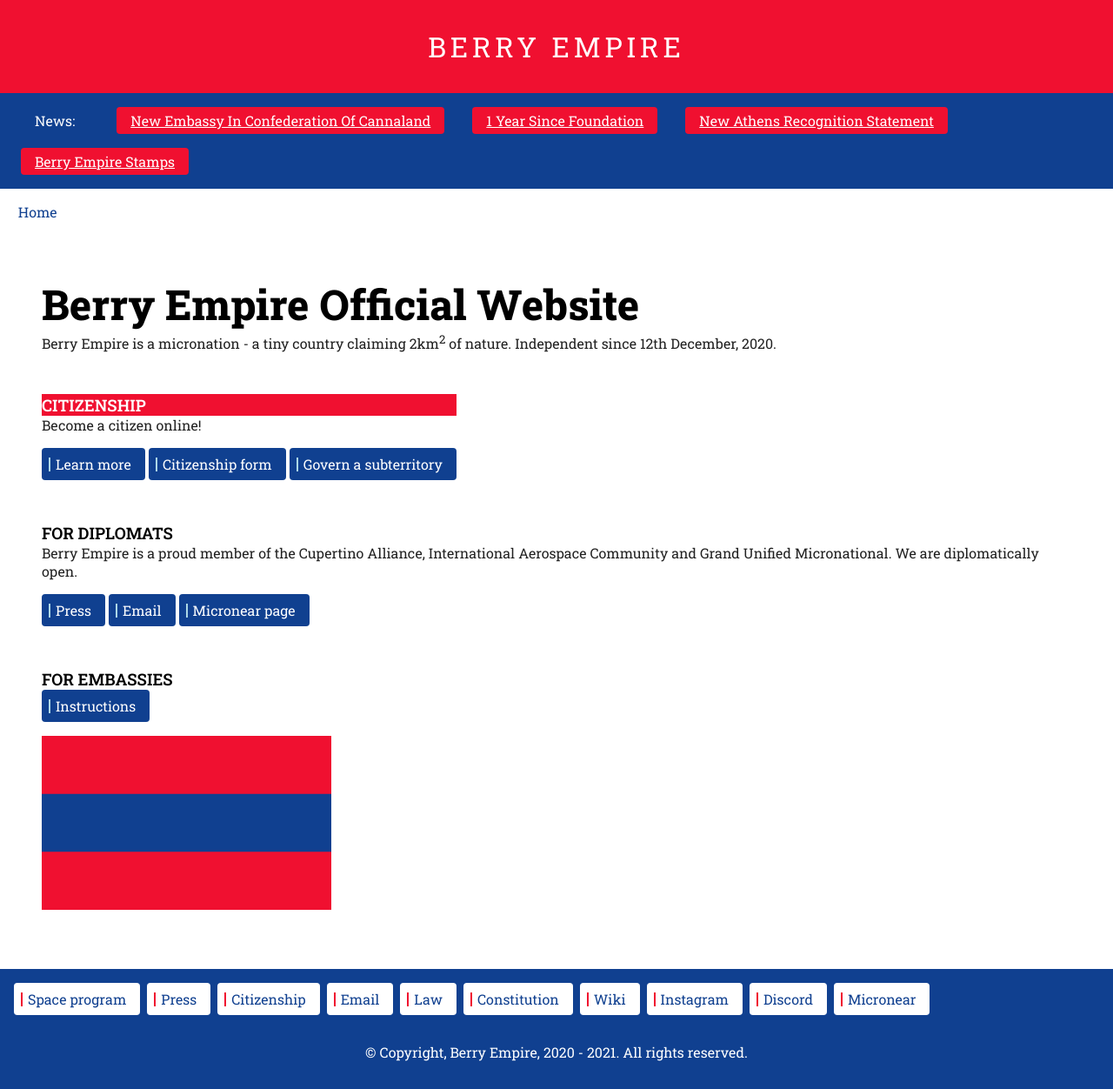
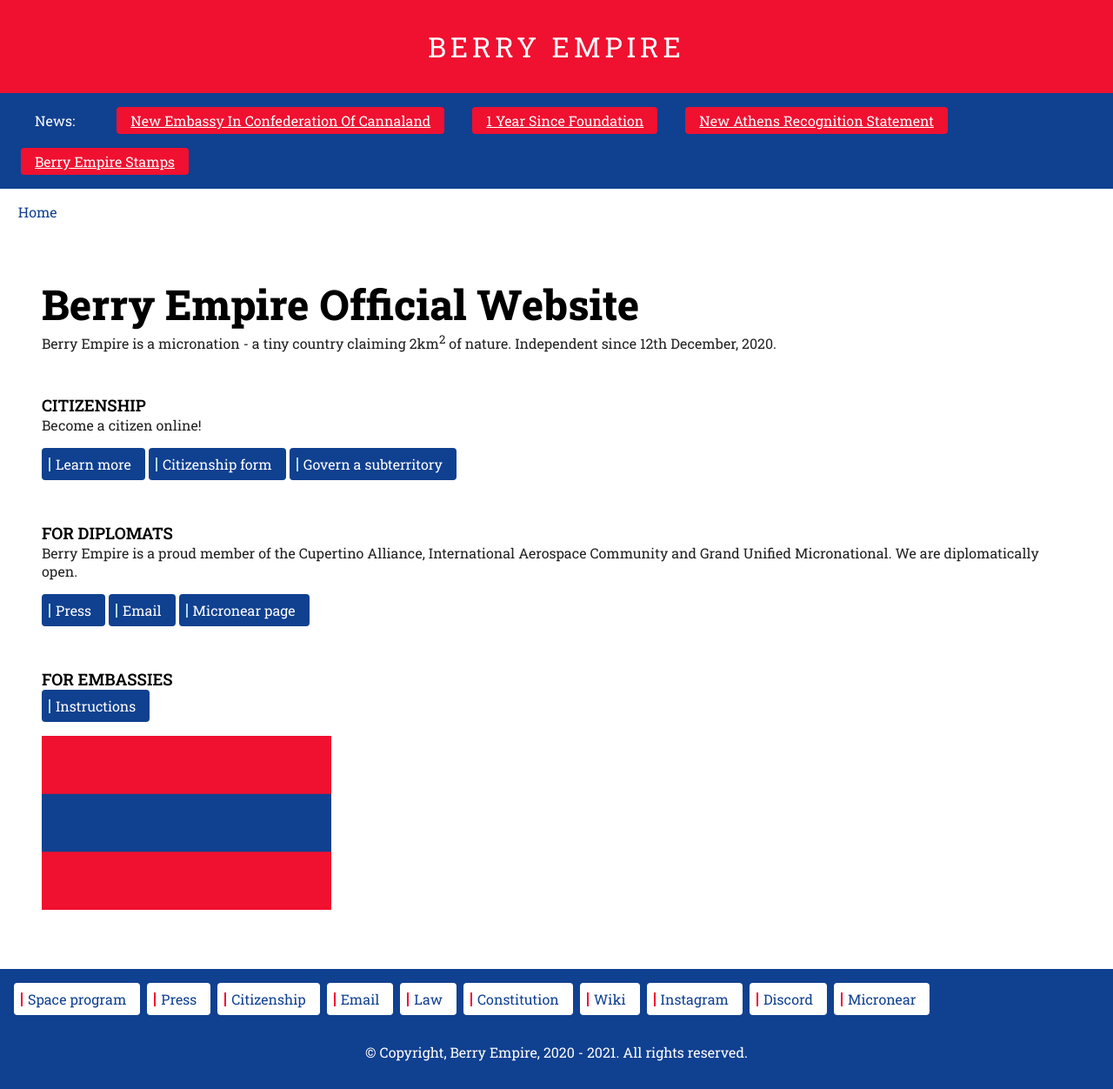
Before and after one commit to berryempire/berryempire.github.io, a Jekyll site: the page built from index.md, in a window 1280 px wide. Shown: the whole page at 87% size. Built offline with Jekyll 4.4.1, drawn with Linux system fonts in a browser that asks for light colours; our own code applies the rules of GitHub Pages for plain Markdown files.

Commit message:
Update index.md

```diff
--- a/index.md
+++ b/index.md
@@ -6,7 +6,7 @@
   </p>
 </section>
 <section>
-  <h3 class="highlighted"> Citizenship </h3>
+  <h3> Citizenship </h3>
   <p>Become a citizen online!</p>
   <a class="thickbutton thick" href="/citizen/"> <span>Learn more</span> </a>
   <a class="thickbutton thick" href="https://docs.google.com/forms/d/e/1FAIpQLSfkJTmNNMBZQjtnY1X0qukH5jc4miOadwbrQjsZ3HqjJVhTfQ/viewform?usp=sf_link"> <span>Citizenship form</span> </a>
```
